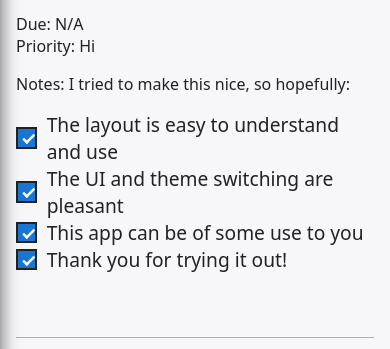
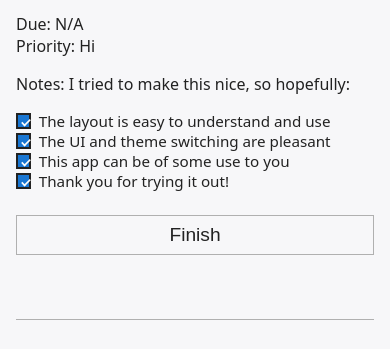
Before and after one commit to Vittv/todo-list, a website built with webpack: page src/template.html in a window 390 px wide. Shown: the part 197-546 px from the top of the page. Built offline with nearby package versions, Linux system fonts and the light colour scheme.

Commit message:
Add task completion functionality and enhance styles for task management

```diff
--- a/src/components/folder.js
+++ b/src/components/folder.js
@@ -147,6 +147,27 @@ export function createFolderPage(folderPage, folderId) {
 			taskDiv.appendChild(metaDiv);
 			taskDiv.appendChild(detailDiv);
 
+			const completeBtn = document.createElement("button");
+			completeBtn.className = "mark-complete-btn";
+			completeBtn.textContent = task.done ? "Finished" : "Finish";
+			completeBtn.style.margin = "1.5rem 0 0 0";
+			completeBtn.style.alignSelf = "flex-start";
+			completeBtn.addEventListener("click", () => {
+				task.done = !task.done;
+				// After toggling done, update button text and styles
+				completeBtn.textContent = task.done ? "Finished" : "Finish";
+				title.classList.toggle("task-done", task.done);
+				taskDiv.classList.toggle("task-block-done", task.done);
+			});
+			taskDiv.appendChild(completeBtn);
+
+			// When rendering, apply done styles if task.done is true
+			if (task.done) {
+				title.classList.add("task-done");
+				taskDiv.classList.add("task-block-done");
+				completeBtn.textContent = "Finished";
+			}
+
 			folderPage.appendChild(taskDiv);
 
 			// Edit task logic
--- a/src/data/taskData.js
+++ b/src/data/taskData.js
@@ -58,6 +58,7 @@ const tasks = [
 			{ text: "This app can be of some use to you", done: true },
 			{ text: "Thank you for trying it out!", done: true },
 		],
+		done: false,
 	},
 	{
 		id: 5,
@@ -73,6 +74,7 @@ const tasks = [
 			{ text: "Which means this data won't be the same on different devices", done: false },
 			{ text: "That's all, goodbye forever", done: true },
 		],
+		done: false,
 	},
 	{
 		id: 6,
@@ -88,6 +90,7 @@ const tasks = [
 			{ text: "Add UI design and themes", done: true},
 			{ text: "Deploy app", done: true},
 		],
+		done: true,
 	},
 ];
 
--- a/src/styles/main.css
+++ b/src/styles/main.css
@@ -400,6 +400,8 @@ h3 {
 	align-items: center;
 	cursor: pointer;
 	user-select: none;
+	font-size: 1.1rem;
+	margin-bottom: 0.2rem;
 }
 
 .custom-checkbox input[type="checkbox"] {
@@ -407,8 +409,8 @@ h3 {
 }
 
 .custom-checkbox .checkmark {
-	width: 1.1em;
-	height: 1.1em;
+	width: 1.3em;
+	height: 1.3em;
 	border: 2px solid var(--task-checkmark-border);
 	border-radius: 0;
 	background: var(--task-checkmark-bg);
@@ -478,7 +480,6 @@ h3 {
 		height: 100vh;
 		z-index: 200;
 		transition: transform 0.3s;
-		box-shadow: 2px 0 16px #0008;
 		display: flex !important;
 		transform: translateX(-100%);
 		touch-action: pan-y;
@@ -533,12 +534,24 @@ h3 {
 	.folder-page .empty-tasks-message {
 		font-size: 1.4rem;
 	}
-}
 
-@media (max-width: 700px) {
-  	.sidebar {
-    	border-right: none;
-  	}
+	.custom-checkbox {
+		font-size: 0.95rem;
+		margin: 0;
+	}
+
+	.custom-checkbox .checkmark {
+		width: 1em;
+		height: 1em;
+	}
+
+	.detaildiv li {
+		font-size: 0.95rem;
+	}
+
+	.detaildiv label span, .detaildiv li span {
+		font-size: 0.95rem;
+	}
 }
 
 /* Disable transitions when 'disable-transitions' class is present on the root */
@@ -554,3 +567,32 @@ h3 {
 .delete-task-button:hover i {
   	transform: scale(1.25);
 }
+
+.mark-complete-btn {
+	border-radius: 0;
+	border: 1px solid var(--color-border-strong);
+	background: var(--color-bg-main);
+	color: var(--color-task-complete-btn-fg);
+	font-weight: 300;
+	font-size: 1.2rem;
+	padding: 0.5rem 1.5rem;
+	transition: 0.2s ease;
+	cursor: pointer;
+	width: 100%;
+}
+
+.mark-complete-btn:active {
+  	filter: brightness(0.95);
+}
+
+.mark-complete-btn:hover {
+	filter: brightness(1.1)
+}
+
+.task-block.task-block-done {
+  	opacity: 0.6;
+}
+.task-block .task-done {
+  	text-decoration: line-through;
+  	color: var(--color-border);
+}
--- a/src/styles/modal.css
+++ b/src/styles/modal.css
@@ -70,6 +70,15 @@
 .modal-box .checklist-div {
 	display: flex;
 	flex-direction: column;
+	max-height: 15vh;
+	overflow-y: auto;
+	padding-right: 0.5rem;
+}
+
+@media (max-width: 700px) {
+	.modal-box .checklist-div {
+		max-height: 10vh;
+	}
 }
 
 .modal-box .checklist-div input[type="text"] {
```
